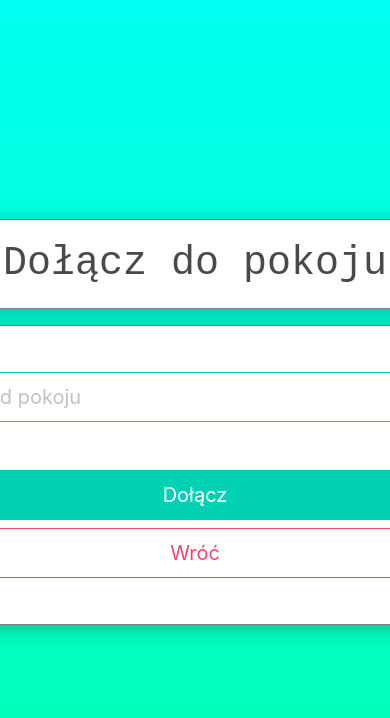
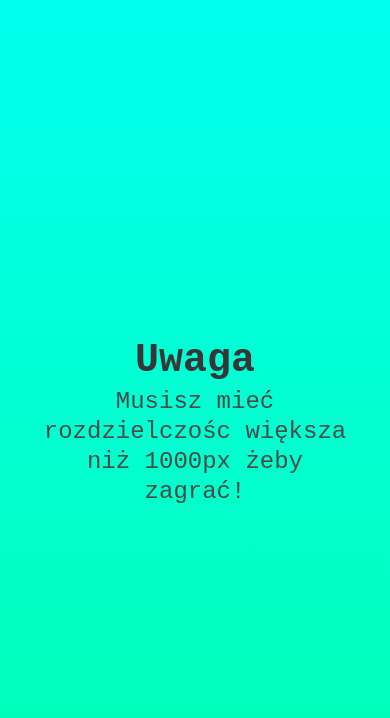
Before and after one commit to MiiiZawadzki/Projekt-Kalambury, a Flask app: page /joinRoom in a window 390 px wide. Shown: the top 718 px of the page. Run offline with Flask 2, Linux system fonts and the light colour scheme; the visitor is signed in with stand-in values (Sample User, id 1); parts of the project's set-up code (start-up, migrations or seed data) failed here and were passed over; some libraries are stand-ins or nearby versions.

Commit message:
added max width alert to createRoom and joinRoom templates

```diff
--- a/static/stylesheets/joinroom.css
+++ b/static/stylesheets/joinroom.css
@@ -16,6 +16,26 @@ html {
     height: 100vh;
     justify-content: center;
     align-items: center;
+}
+
+.alert-container {
+    display: none;
+    width: 100%;
+    align-items: center;
+    justify-content: center;
+    text-align: center;
+    flex-direction: column;
+    padding-left: 2rem;
+    padding-right: 2rem;
+}
+
+@media (max-width:1000px) {
+    .rows {
+        display: none;
+    }
+    .alert-container {
+        display: flex;
+    }
 }
 
 .middle-container {
--- a/templates/createRoom.html
+++ b/templates/createRoom.html
@@ -12,6 +12,12 @@
 
 <body>
     <div class="main-container">
+
+        <div class="alert-container">
+            <h1 class="title is-2">Uwaga</h1>
+            <h1 class="subtitle is-4">Musisz mieć rozdzielczośc większa niż 1000px żeby zagrać!</h1>
+        </div>
+
         <div class="rows">
             <div class="row middle-container mb-4 center" style="height: 90px;">
                 <h1 class="subtitle is-light is-2">
--- a/templates/index.html
+++ b/templates/index.html
@@ -16,7 +16,6 @@
             <div class="alert-container">
                 <h1 class="title is-2">Uwaga</h1>
                 <h1 class="subtitle is-4">Musisz mieć rozdzielczośc większa niż 1000px żeby zagrać!</h1>
-
             </div>
             <form action="" method="post" novalidate class="joinForm form-container">
                 <div class="label-title ">
--- a/templates/joinRoom.html
+++ b/templates/joinRoom.html
@@ -12,6 +12,12 @@
 
 <body>
     <div class="main-container">
+
+        <div class="alert-container">
+            <h1 class="title is-2">Uwaga</h1>
+            <h1 class="subtitle is-4">Musisz mieć rozdzielczośc większa niż 1000px żeby zagrać!</h1>
+        </div>
+
         <div class="rows">
             <div class="row middle-container mb-4" style="height: 90px;">
                 <h1 class="subtitle is-light is-2">
```
Also changed, not shown: static/stylesheets/createroom.css (+20 -0 lines).
